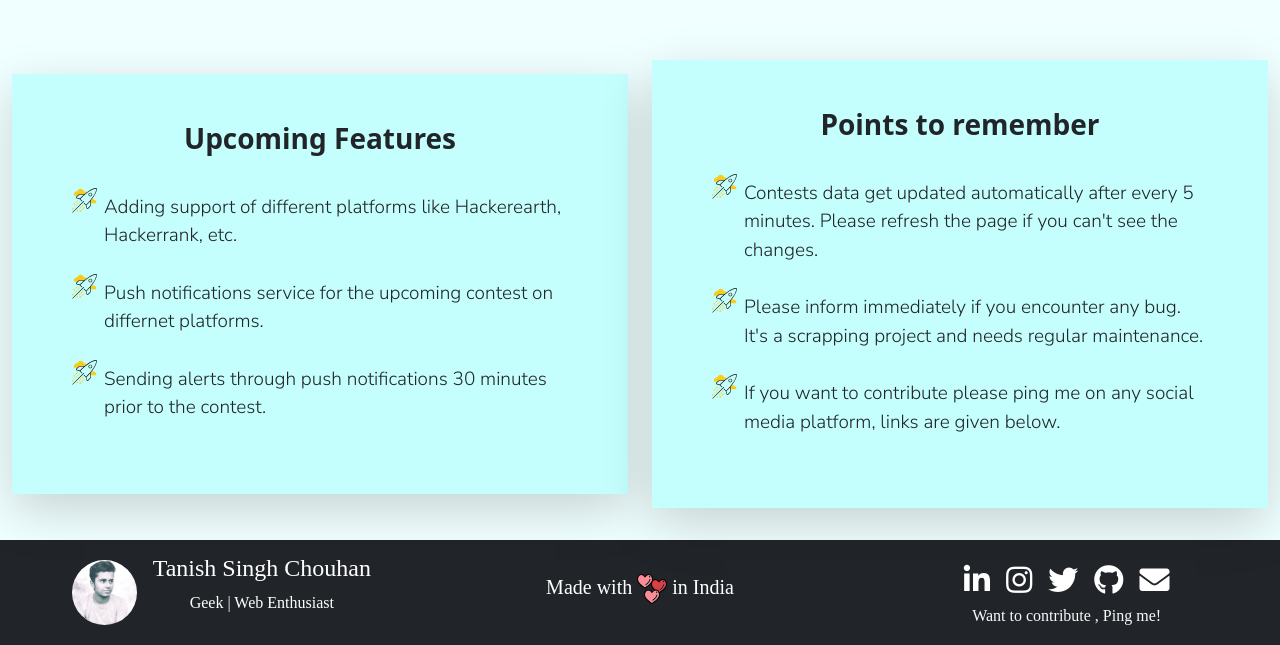
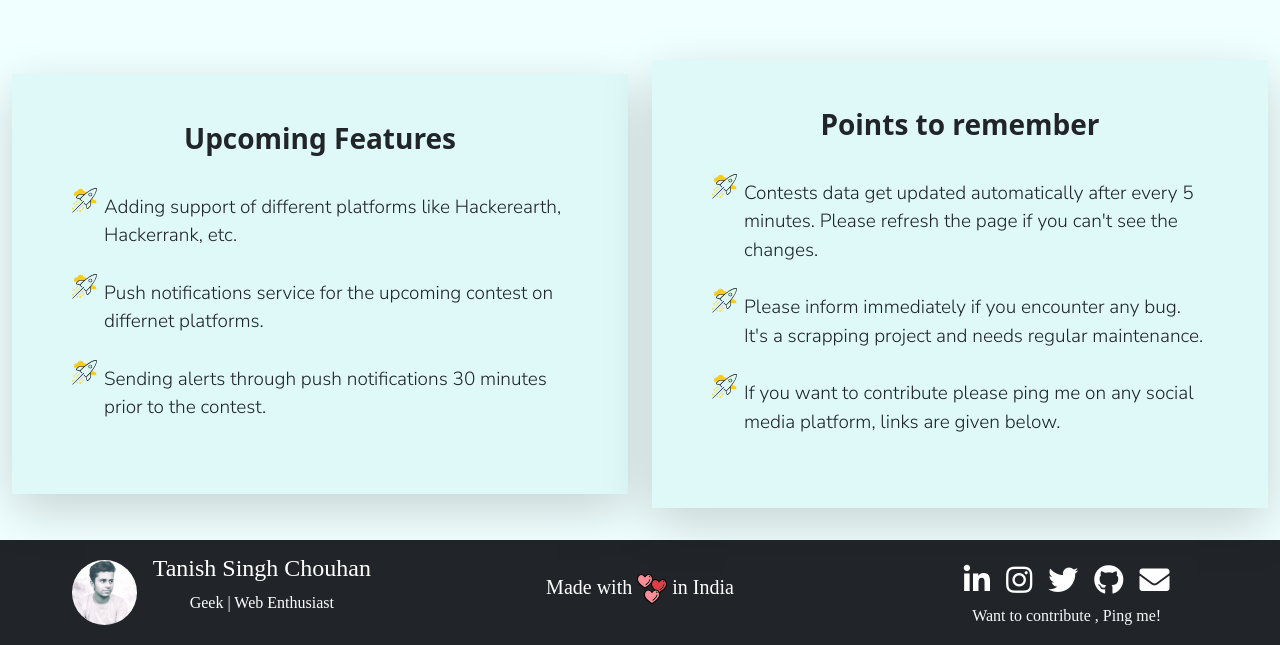
Before and after one commit to Tanish2000/client_cpcalendar, a React (Create React App) app: page / in a window 1280 px wide. Shown: the part 902-1547 px from the top of the page. Built offline with nearby package versions, Linux system fonts and the light colour scheme; no server answers; a web font is replaced by a local one.

Commit message:
Updated notes and upcoming features with new design

```diff
--- a/src/components/Note.js
+++ b/src/components/Note.js
@@ -28,7 +28,7 @@ const Note = () => {
         }
     ]
     return (
-        <div className="shadow-lg my-4" style={{backgroundColor : '#C4FFFD'}}>
+        <div className="shadow-lg my-4" style={{backgroundColor : '#DEF9F8'}}>
             <div className="row d-flex p-md-5 px-2 py-4 align-items-center justify-content-center mx-0">
                 <div className="col-12 text-center">
                 <h3><b>Points to remember</b></h3>
--- a/src/components/UpcomingFeatures.js
+++ b/src/components/UpcomingFeatures.js
@@ -6,9 +6,6 @@ const UpcomingFeatures = () => {
         text: {
             fontFamily: `'Nunito Sans', sans-serif`,
             fontSize: '19px'
-        },
-        list : {
-            // transform : 'translateY(20px)'
         },
         background : {
             color : 'black'
@@ -27,7 +24,7 @@ const UpcomingFeatures = () => {
         },
     ]
     return (
-        <div className="shadow-lg my-4" style={{backgroundColor : '#C4FFFD'}}>
+        <div className="shadow-lg my-4" style={{backgroundColor : '#DEF9F8'}}>
             <div className="row d-flex p-md-5 px-2 py-4 align-items-center justify-content-center mx-0">
                 <div className="col-12 text-center">
                 <h3><b>Upcoming Features</b></h3>
```
